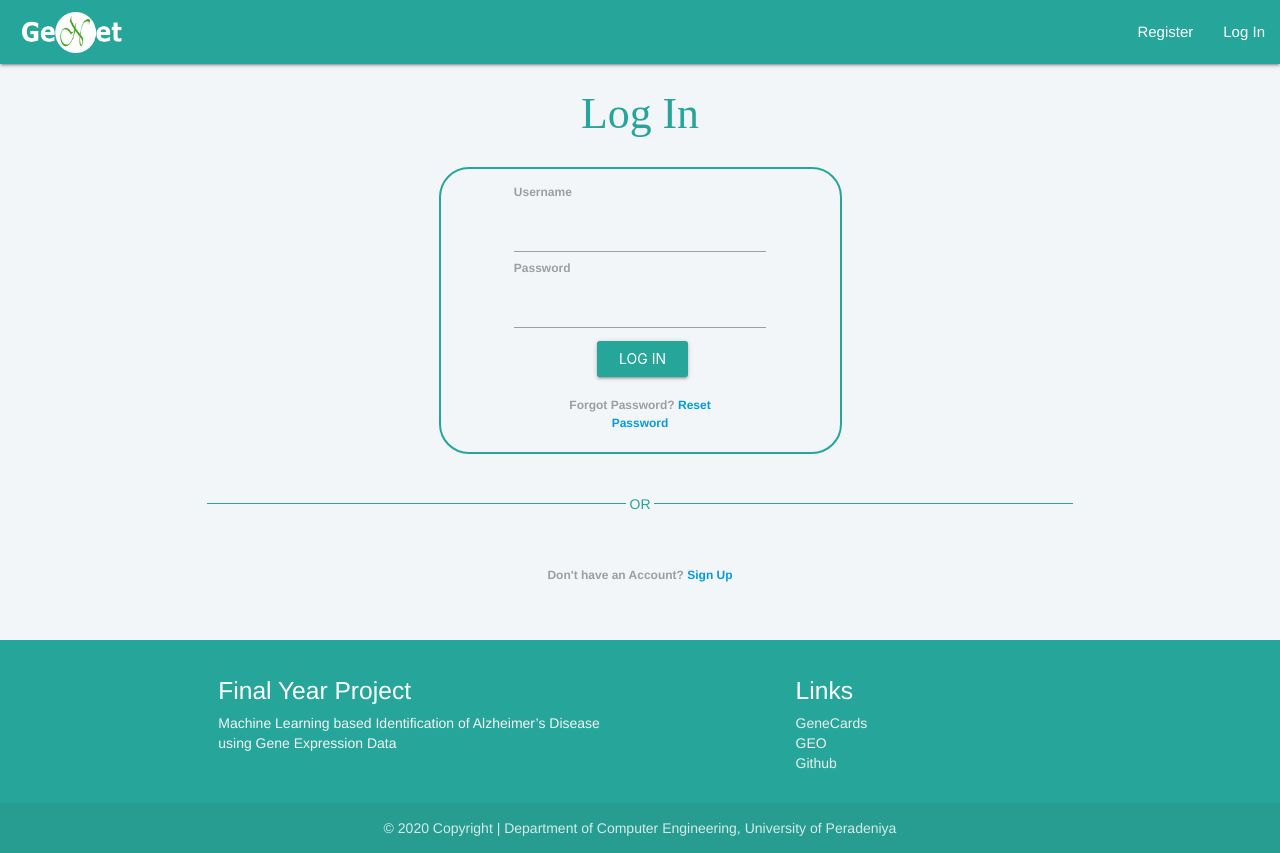
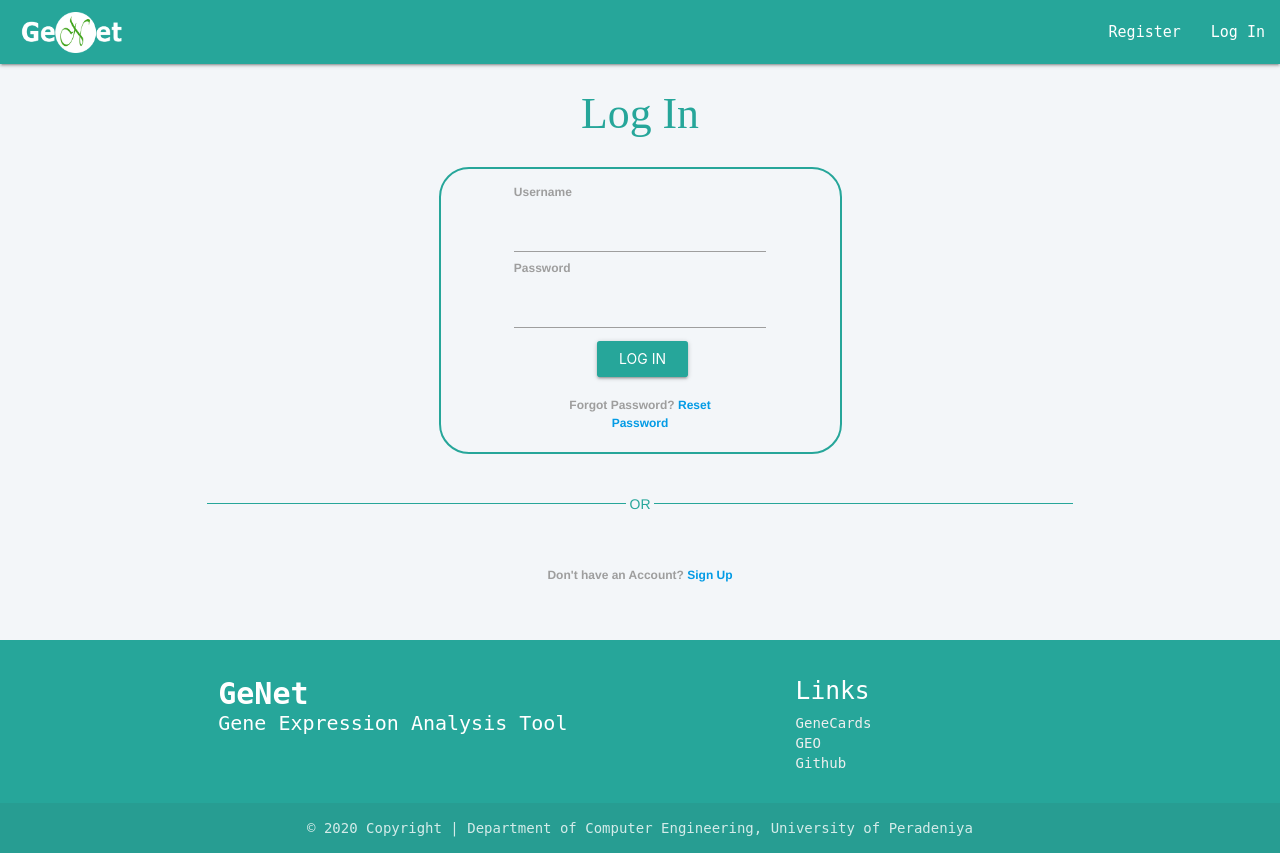
Before and after one commit to shehanshaman/Alz-App, a Flask app: page /auth/login in a window 1280 px wide. Run offline with Flask 2, Linux system fonts and the light colour scheme; some libraries are stand-ins or nearby versions.

Commit message:
change guide text

```diff
--- a/flaskr/templates/footer.html
+++ b/flaskr/templates/footer.html
@@ -4,10 +4,10 @@
     <div class="container">
         <div class="row">
             <div class="col l6 s12">
-                <h5 class="white-text">Final Year Project</h5>
-                <p class="grey-text text-lighten-4">Machine Learning based Identification of Alzheimer’s Disease using Gene Expression Data</p>
+                <h5 style="font-family: monospace;font-size: 30px;"><b>GeNet</b></h5>
+                <p class="card__title" style="font-size: 20px;text-align: justify; font-family: monospace;margin-top: -10px;">Gene Expression Analysis Tool</p>
             </div>
-            <div class="col l4 offset-l2 s12">
+            <div class="col l4 offset-l2 s12" style="font-family: monospace;">
                 <h5 class="white-text">Links</h5>
                 <ul>
                     <li><a class="grey-text text-lighten-3" href="https://www.genecards.org/">GeneCards</a></li>
@@ -18,7 +18,7 @@
         </div>
     </div>
     <div class="footer-copyright">
-        <div class="container" style="text-align: center;">
+        <div class="container" style="text-align: center;font-family: monospace;">
             © 2020 Copyright | Department of Computer Engineering, University of Peradeniya
 {#            <a class="grey-text text-lighten-4 right" href="#!">More Links</a>#}
         </div>
--- a/flaskr/templates/horizontal_nav_bar.html
+++ b/flaskr/templates/horizontal_nav_bar.html
@@ -25,7 +25,7 @@
 </style>
 
 <!-- Dropdown Structure -->
-<ul id="dropdown1" class="dropdown-content">
+<ul id="dropdown1" class="dropdown-content" style="font-family: monospace;">
     <li class="nav_link"><a href="{{ url_for('preprocess.index') }}">Pre-processing</a></li>
     <li class="nav_link"><a href="{{ url_for('fs.index') }}">Feature selection</a></li>
     <li class="nav_link"><a href="{{ url_for('analyze.index') }}">Analysis</a></li>
@@ -33,12 +33,12 @@
 </ul>
 
 <!-- Dropdown Structure User -->
-<ul id="dropdown_user" class="dropdown-content">
+<ul id="dropdown_user" class="dropdown-content" style="font-family: monospace;">
     <li class="nav_link"><a href="{{ url_for('auth.settings') }}">Settings</a></li>
     <li class="nav_link"><a href="#" onclick="signOut()">Log Out</a></li>
 </ul>
 
-<nav class="nav-extended">
+<nav class="nav-extended" style="font-family: monospace;">
     <div class="nav-wrapper">
         <a class="navbar-brand" href="{{ url_for('index') }}">
             <img src="{{ url_for('static', filename='images/logo.png') }}" alt="logo"
--- a/flaskr/templates/modeling/predict.html
+++ b/flaskr/templates/modeling/predict.html
@@ -144,7 +144,7 @@
 
 </style>
 
-<body class="main-body" style="background-color: #f3f6f9;">
+<body class="main-body" style="background-color: #f3f6f9; font-family: monospace;">
 
 <!-- Dropdown Structure -->
 {% include 'horizontal_nav_bar.html' %}
--- a/flaskr/templates/visualization/index.html
+++ b/flaskr/templates/visualization/index.html
@@ -52,14 +52,15 @@
     </style>
 
 </head>
-<body>
+
+<body style="font-family: monospace;">
 
 <!-- Dropdown Structure -->
 {% include 'horizontal_nav_bar.html' %}
 
 <div class="limiter">
     <div class="row head-word">
-        <h3 id="h3-head-1" class="card__title" style="text-align: center;color: #26a69a;">Visualization</h3>
+        <h3 id="h3-head-1" class="card__title" style="text-align: center;color: #26a69a;">VISUALIZATION</h3>
     </div>
 
     <div class="row" style="padding: 10px;">
```
